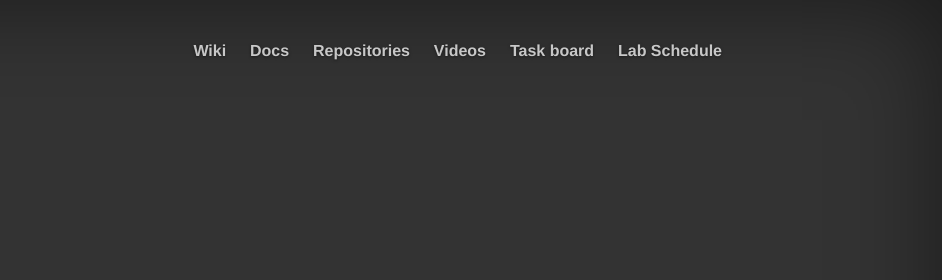
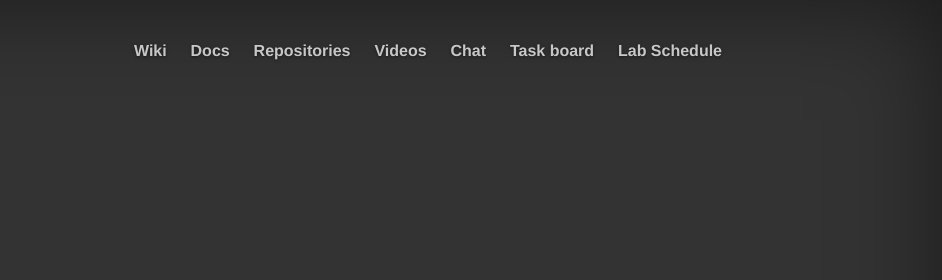
Before and after one commit to project-capo/project-capo.github.io, a plain HTML site: page index.html in a window 1280 px wide. Shown: the top 280 px of the page, 338-1280 px from the left. Drawn offline with nearby package versions, Linux system fonts and the light colour scheme.

Commit message:
Add link to chat room

```diff
--- a/index.html
+++ b/index.html
@@ -36,6 +36,7 @@
                         <li><a href="http://capo-docs.readthedocs.org/">Docs</a></li>
                         <li><a href="https://github.com/project-capo">Repositories</a></li>
                         <li><a href="https://www.youtube.com/channel/UCY1CGbKF-7HCQwTDc1nIgTQ">Videos</a></li>
+                        <li><a href="https://gitter.im/project-capo/main">Chat</a></li>
                         <li><a href="https://trello.com/aghprojectcapo">Task board</a></li>
                         <li><a href="https://www.google.com/calendar/embed?src=7lvk460rsm0h1ihvp19f0be28s%40group.calendar.google.com&ctz=Europe/Warsaw">Lab Schedule</a></li>
                     </ul>
```
